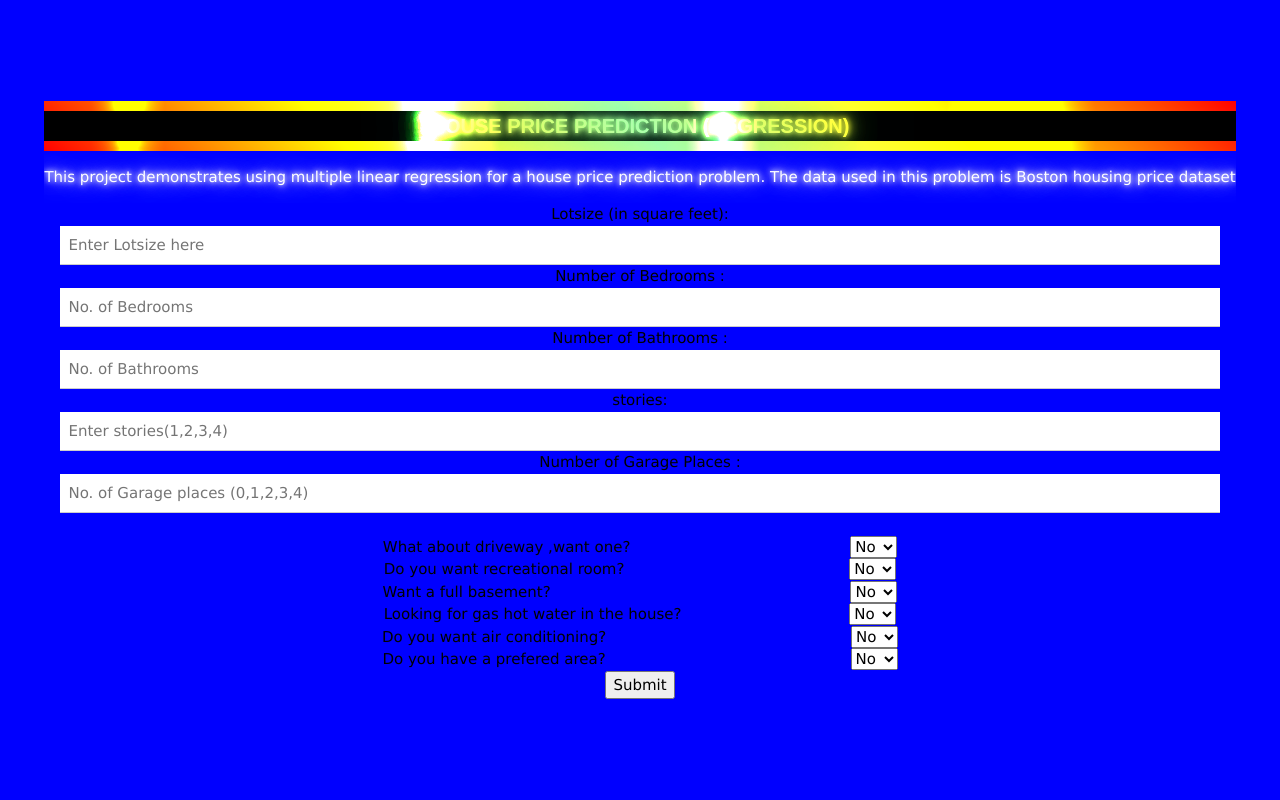
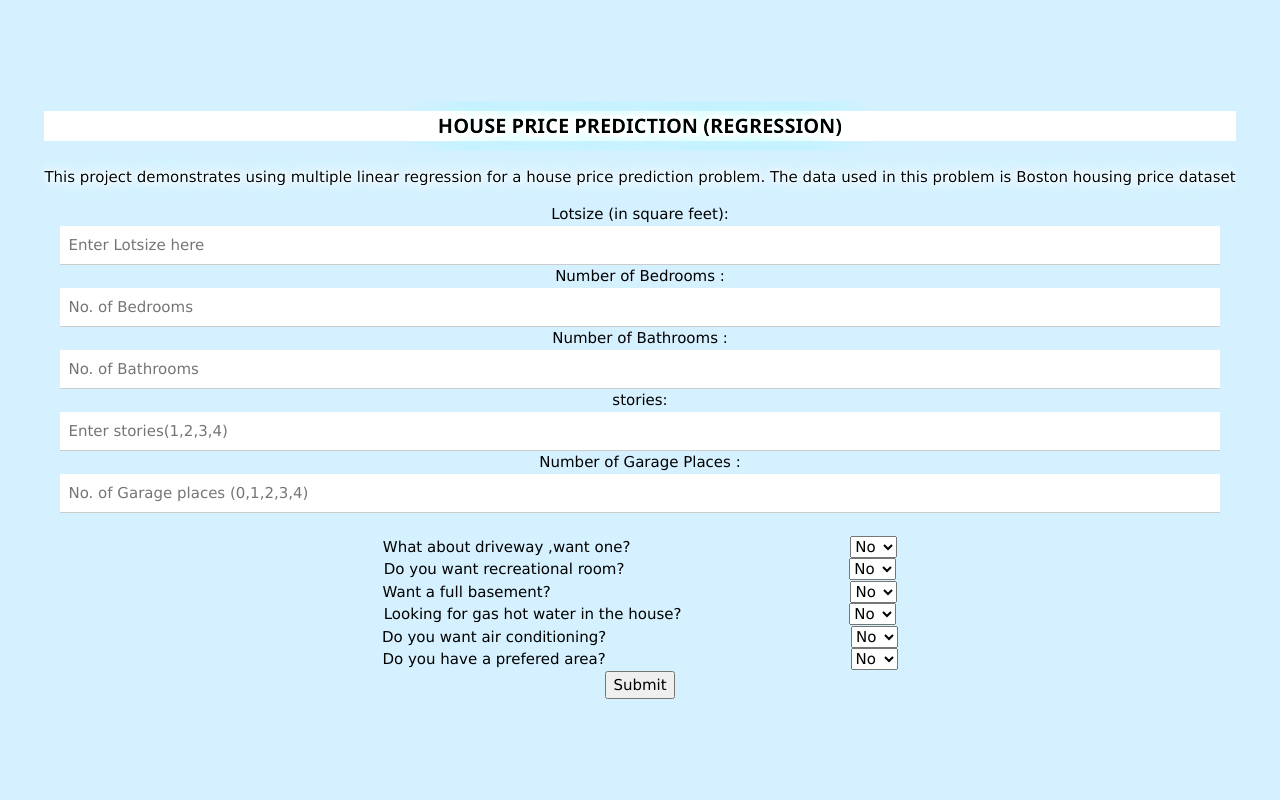
Before and after one commit to nitinmmali/housepricepred, a Flask app: page / in a window 1280 px wide. Run offline with Flask 2, Linux system fonts and the light colour scheme.

Commit message:
Update index.html

```diff
--- a/templates/index.html
+++ b/templates/index.html
@@ -14,7 +14,7 @@
 
 
 
-<body style="background-color:blue;text-align:center">
+<body style="background-color:rgba(0, 174, 255, 0.165);text-align:center">
 
 <style>
 body {
@@ -33,11 +33,11 @@ body {
 }
 
 .text {
-    background-color: black;
-    color: white;
+    background-color: white;
+    color: black;
     font-size: 20px;
     font-weight: bold;
-    font-family: sans-serif;
+    /* font-family: sans-serif; */
     text-transform: uppercase;
     position: relative;
     user-select: none;
@@ -46,8 +46,8 @@ body {
 .text::before {
     content: attr(data-text);
     position: absolute;
-    color: white;
-    filter: blur(0.02em);
+    color: rgba(255, 255, 255, 0.008);
+    /* filter: blur(0.02em); */
     mix-blend-mode: difference;
 }
 
@@ -70,7 +70,7 @@ body {
     background:
         radial-gradient(
             circle,
-            white,
+            black,
             transparent 25%
         ) center / 25% 25%,
         radial-gradient(
@@ -83,10 +83,10 @@ body {
 }
 
 .neon {
-  color: #fff;
+  color: black;
   text-shadow:
-    0 0 5px #fff,
-    0 0 10px #fff,
+    0 0 5px rgb(255, 255, 255),
+    0 0 10px rgb(255, 255, 255),
     0 0 20px #fff,
     0 0 40px #0ff,
     0 0 80px #0ff,
@@ -119,8 +119,6 @@ body {
 
   <h1 class="text" >HOUSE PRICE PREDICTION (Regression)</h1>
 
-  <span class="gradient"></span>
-  <span class="spotlight"></span>
 </div>
 
 
```
